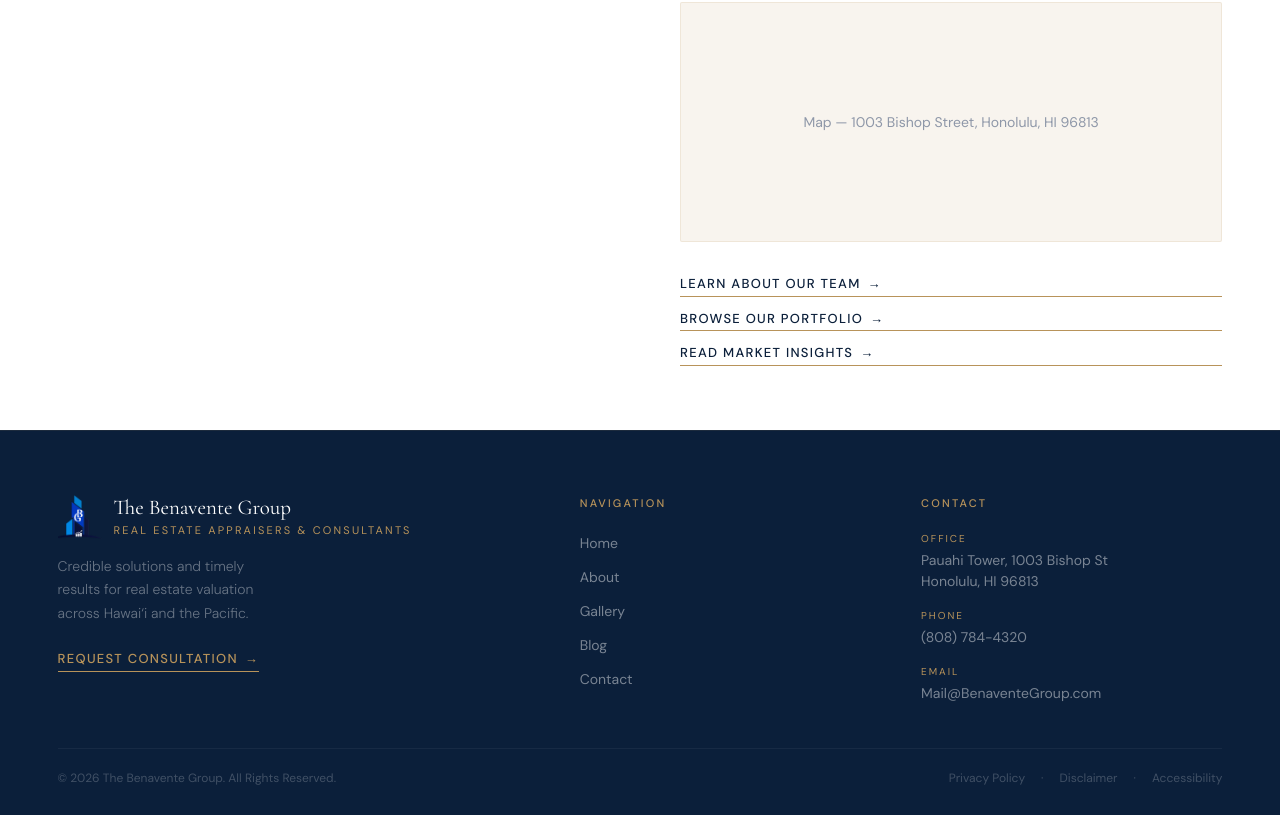
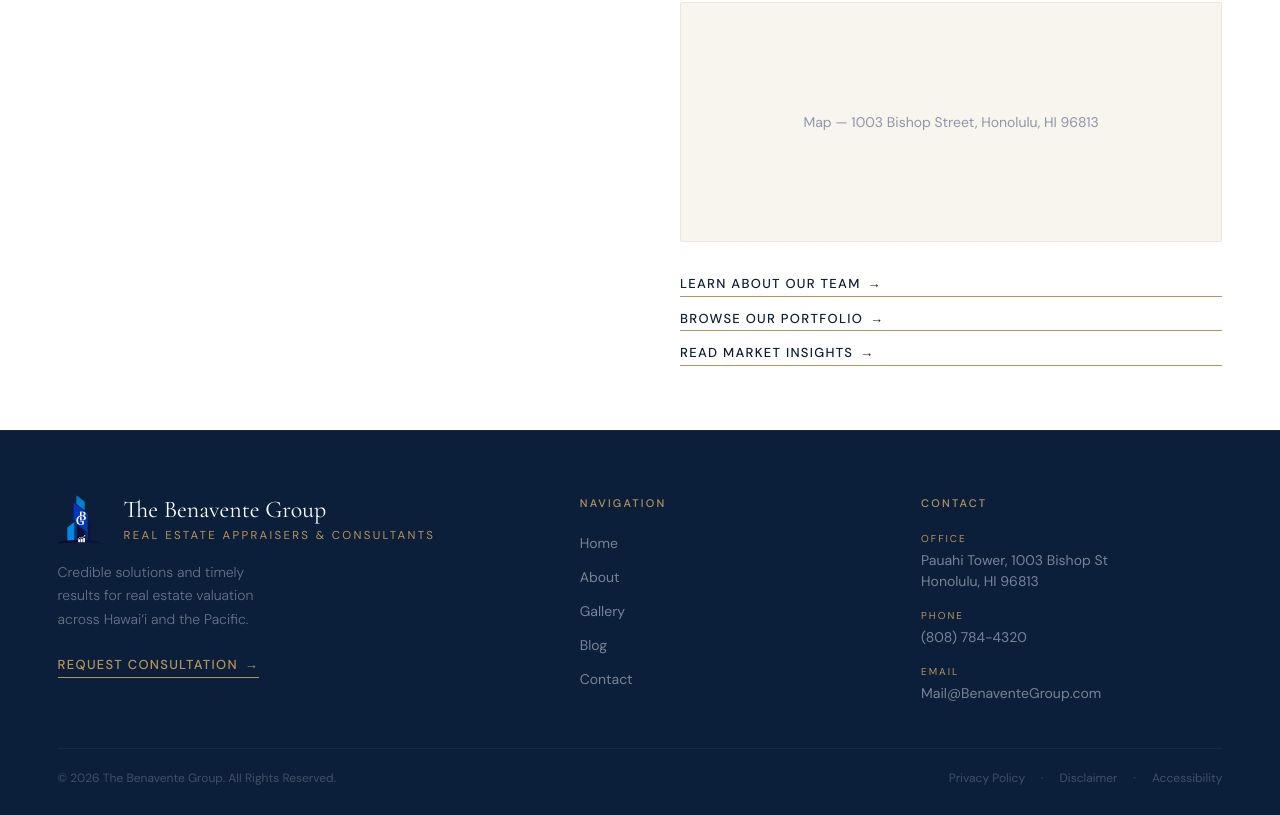
Before and after one commit to developer-bytespak/benavente, a Next.js app: page /contact in a window 1280 px wide. Shown: the part 1091-1906 px from the top of the page. Built offline with nearby package versions, Linux system fonts and the light colour scheme.

Commit message:
client fixes done expect videos remaining

```diff
--- a/components/layout/Footer.tsx
+++ b/components/layout/Footer.tsx
@@ -19,17 +19,17 @@ export default function Footer() {
         <div className="grid grid-cols-1 md:grid-cols-2 lg:grid-cols-[1.6fr_1fr_1fr] gap-10 lg:gap-13">
           {/* Brand */}
           <div>
-            <div className="flex items-center gap-3">
+            <div className="flex items-center gap-4">
               <Image
                 src="/images/hero/logo.png"
                 alt="The Benavente Group"
-                width={44}
-                height={44}
-                className=""
+                width={50}
+                height={50}
+                className="w-[50px] h-[50px] object-contain"
               />
               <div>
-                <h3 className="font-serif text-[21px] text-white leading-tight">The Benavente Group</h3>
-                <p className="text-gold text-[11px] tracking-[0.2em] uppercase font-sans">
+                <h3 className="font-serif text-[24px] text-white leading-tight">The Benavente Group</h3>
+                <p className="text-gold text-[11.5px] tracking-[0.2em] uppercase font-sans mt-0.5">
                   Real Estate Appraisers &amp; Consultants
                 </p>
               </div>
--- a/components/layout/Navbar.tsx
+++ b/components/layout/Navbar.tsx
@@ -117,7 +117,7 @@ export default function Navbar() {
               <span className={`font-serif text-[26px] font-medium leading-tight ${logoColor} transition-colors duration-500`}>
                 The Benavente Group
               </span>
-              <span className={`text-[11px] tracking-[0.18em] uppercase font-sans transition-colors duration-500 ${isTransparent ? 'text-white/60' : 'text-slate'}`}>
+              <span className={`text-[11px] tracking-[0.18em] uppercase font-sans font-medium transition-colors duration-500 ${isTransparent ? 'text-white/60' : 'text-slate'}`}>
                 Hawaii Based Real Estate Appraisers &amp; Consultants
               </span>
             </div>
--- a/components/ui/MicroCTA.tsx
+++ b/components/ui/MicroCTA.tsx
@@ -14,7 +14,7 @@ interface MicroCTAProps {
 const variantStyles = {
   dark: 'text-navy hover:text-gold border-gold',
   light: 'text-white/70 hover:text-gold-light border-gold/40',
-  gold: 'text-gold hover:text-navy border-gold hover:border-navy',
+  gold: 'text-gold hover:text-gold-light border-gold hover:border-gold-light',
 }
 
 export default function MicroCTA({ href, children, variant = 'dark', className = '' }: MicroCTAProps) {
```
